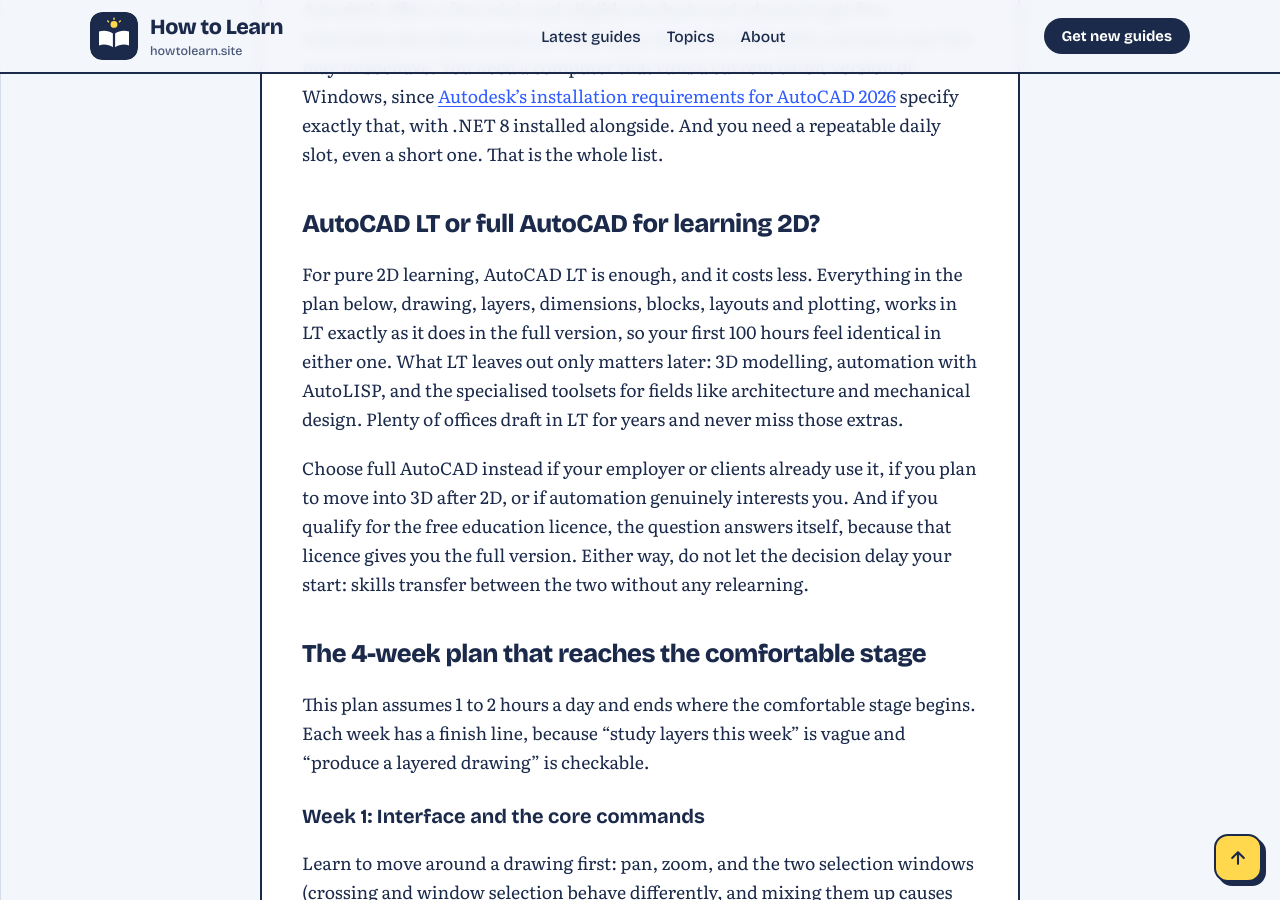
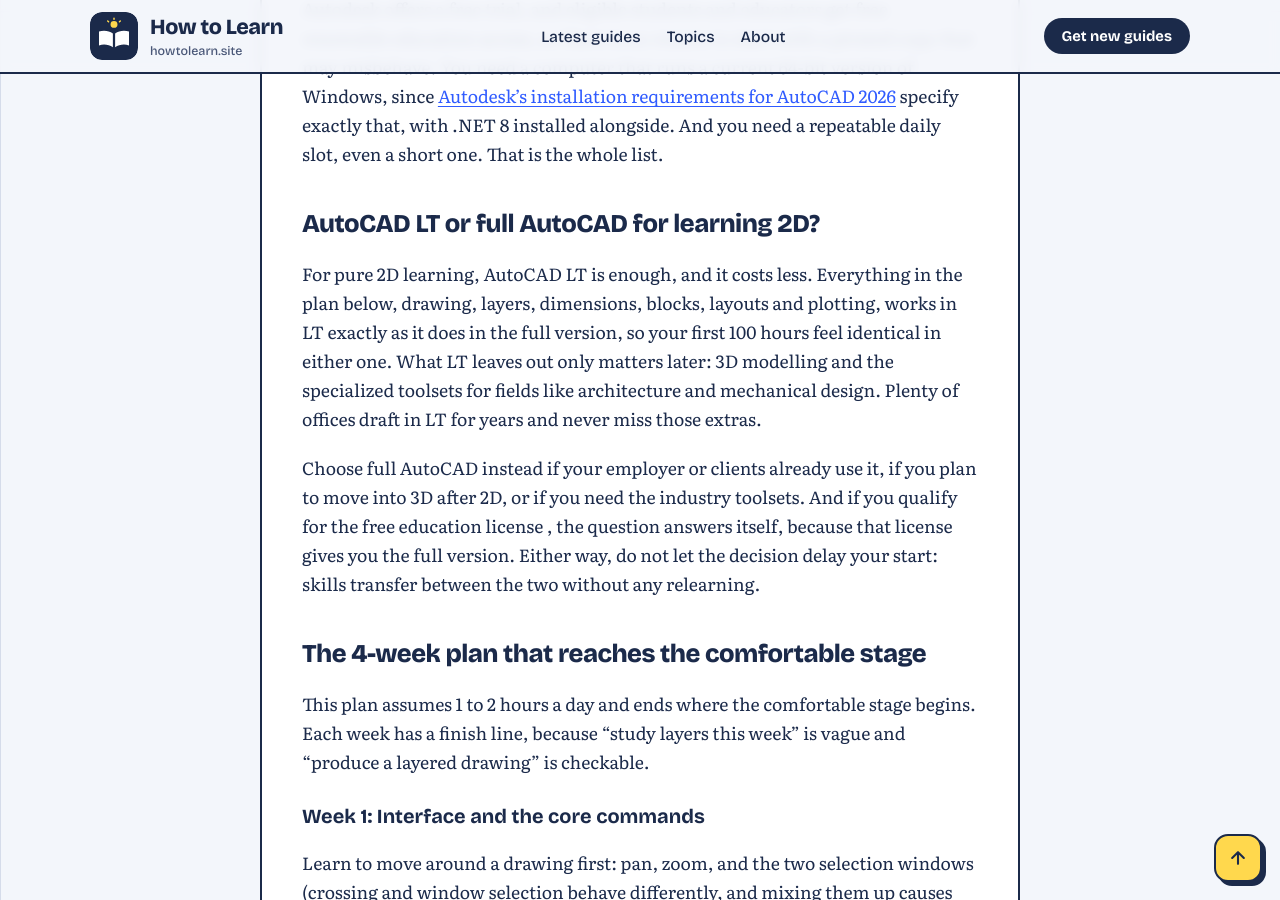
Before and after one commit to mehuls-ER7/mehuls-ER7.github.io, a Jekyll site: the page built from _posts/2026-10-01-how-to-learn-autocad-2d-guide.md, in a window 1280 px wide and 900 px high, scrolled down 4489 px. Built offline with Jekyll 4.4.1, drawn with Linux system fonts in a browser that asks for light colours.

Commit message:
Update 2026-10-01-how-to-learn-autocad-2d-guide.md

```diff
--- a/_posts/2026-10-01-how-to-learn-autocad-2d-guide.md
+++ b/_posts/2026-10-01-how-to-learn-autocad-2d-guide.md
@@ -83,9 +83,9 @@
 
 ## AutoCAD LT or full AutoCAD for learning 2D?
 
-For pure 2D learning, AutoCAD LT is enough, and it costs less. Everything in the plan below, drawing, layers, dimensions, blocks, layouts and plotting, works in LT exactly as it does in the full version, so your first 100 hours feel identical in either one. What LT leaves out only matters later: 3D modelling, automation with AutoLISP, and the specialised toolsets for fields like architecture and mechanical design. Plenty of offices draft in LT for years and never miss those extras.
+For pure 2D learning, AutoCAD LT is enough, and it costs less. Everything in the plan below, drawing, layers, dimensions, blocks, layouts and plotting, works in LT exactly as it does in the full version, so your first 100 hours feel identical in either one. What LT leaves out only matters later: 3D modelling and the specialized toolsets for fields like architecture and mechanical design. Plenty of offices draft in LT for years and never miss those extras.
 
-Choose full AutoCAD instead if your employer or clients already use it, if you plan to move into 3D after 2D, or if automation genuinely interests you. And if you qualify for the free education licence, the question answers itself, because that licence gives you the full version. Either way, do not let the decision delay your start: skills transfer between the two without any relearning.
+Choose full AutoCAD instead if your employer or clients already use it, if you plan to move into 3D after 2D, or if you need the industry toolsets. And if you qualify for the free education license , the question answers itself, because that license gives you the full version. Either way, do not let the decision delay your start: skills transfer between the two without any relearning.
 
 ## The 4-week plan that reaches the comfortable stage
 
```
